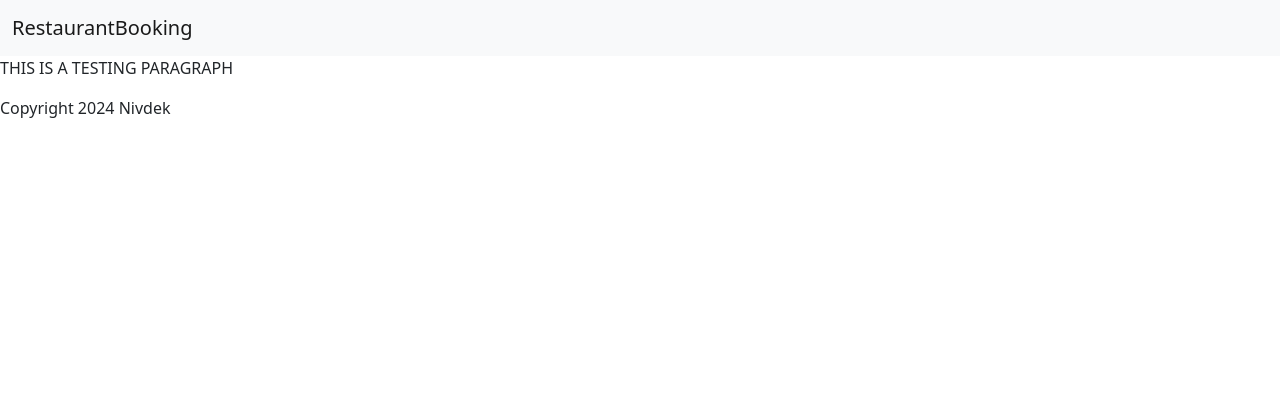
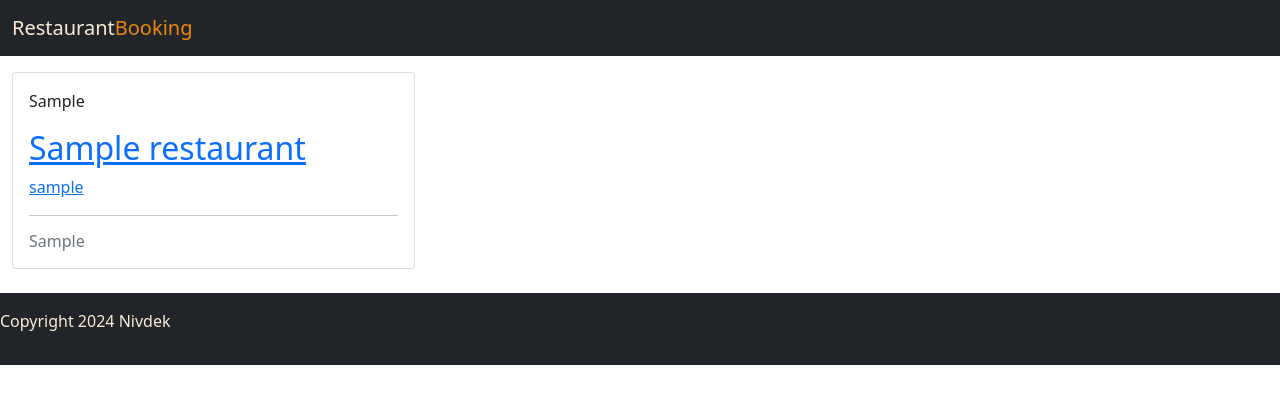
Before and after one commit to Nivdek/booking-project, a Django app: page / in a window 1280 px wide. Shown: the top 404 px of the page. Run offline with Django 4.2, Linux system fonts and the light colour scheme; tables that the repository leaves empty hold one stand-in row (values such as "Sample post").

Commit message:
created basic html structure for mainpage content

```diff
--- a/mainpage/templates/mainpage/index.html
+++ b/mainpage/templates/mainpage/index.html
@@ -1 +1,61 @@
 {% extends "base.html" %}
+{% load static %}
+
+{% block content %}
+<!-- index.html content starts here -->
+<div class="container-fluid">
+    <div class="row">
+
+        <!-- Blog Entries Column -->
+        <div class="col-12 mt-3 left">
+            <div class="row">
+                {% for restaurant in restaurant_list %}
+                <div class="col-md-4">
+                    <div class="card mb-4">
+                        <div class="card-body">
+                            <div class="image-container">
+                                <!-- {% if "placeholder" in post.featured_image.url %}
+                                <img class="card-img-top" src="{% static 'images/default.jpg' %}" alt="placeholder image">
+                                {% else %}
+                                <img class="card-img-top" src=" {{ post.featured_image.url }}" alt="{{ post.title }}">
+                                {% endif %} -->
+                                <div class="image-flash">
+                                    <p class="author">{{ restaurant.food_type }}</p>
+                                </div>
+                            </div>
+                            <a href="" class="post-link">
+                                <h2 class="card-title">{{ restaurant.name }}</h2>
+                                <p class="card-text">{{ restaurant.author }}</p>
+                            </a>
+
+                            <hr />
+                            <p class="card-text text-muted h6">{{ restaurant.city }}
+                            </p>
+                        </div>
+                    </div>
+                </div>
+                {% if forloop.counter|divisibleby:3 %}
+            </div>
+            <div class="row">
+                {% endif %}
+                {% endfor %}
+
+            </div>
+        </div>
+    </div>
+    {% if is_paginated %}
+    <nav aria-label="Page navigation">
+        <ul class="pagination justify-content-center">
+            {% if page_obj.has_previous %}
+            <li><a href="?page={{ page_obj.previous_page_number }}" class="page-link"> &laquo; PREV</a></li>
+            {% endif %}
+            {% if page_obj.has_next %}
+            <li><a href="?page={{ page_obj.next_page_number }}" class="page-link"> NEXT &raquo;</a></li>
+            {% endif %}
+        </ul>
+    </nav>
+    {% endif %}
+</div>
+
+<!-- index.html content ends here -->
+{% endblock content %}
--- a/mainpage/views.py
+++ b/mainpage/views.py
@@ -6,4 +6,4 @@ from .models import Restaurant, Booking
 class RestaurantList(generic.ListView):
     queryset = Restaurant.objects.filter(status=1).order_by("city")
     template_name = "mainpage/index.html"
-    paginate_by = 10
+    paginate_by = 6
--- a/static/css/style.css
+++ b/static/css/style.css
@@ -0,0 +1,11 @@
+/* Navbar Styles */
+
+.logo-color-1 {
+    color: antiquewhite;
+}
+
+.logo-color-2 {
+    color: rgb(236, 134, 10);
+}
+
+/* mainpage Styles  */
--- a/templates/base.html
+++ b/templates/base.html
@@ -1,3 +1,4 @@
+{% load static %}
 {% url 'home' as home_url %}
 
 <!DOCTYPE html>
@@ -10,13 +11,17 @@
     <!-- Bootstrap CSS-->
     <link href="https://cdn.jsdelivr.net/npm/bootstrap@5.0.2/dist/css/bootstrap.min.css" rel="stylesheet"
         integrity="sha384-EVSTQN3/azprG1Anm3QDgpJLIm9Nao0Yz1ztcQTwFspd3yD65VohhpuuCOmLASjC" crossorigin="anonymous">
+    <!-- Custom CSS -->
+    <link rel="stylesheet" href="{% static 'css/style.css' %}">
 </head>
-<body class="d-flex flex-column h-100 main-bg">
+
+<body class="d-flex flex-column h-100">
+
     <!-- Navigation -->
-    <nav class="navbar navbar-expand-lg navbar-light bg-light">
+    <nav class="navbar navbar-expand-lg navbar-light bg-dark">
         <div class="container-fluid">
             <a class="navbar-brand"  href="{% url 'home' %}">
-                <span class="brand">Restaurant</span><span class="red-o">Booking</span>
+                <span class="logo-color-1">Restaurant<span class="logo-color-2">Booking</span></span>
             </a>
         </div>
     </nav>
@@ -28,12 +33,14 @@
     </main>
 
     <!-- Footer -->
-    <footer>
-        <p>
+    <footer class="footer mt-auto py-3 bg-dark">
+        <p class="logo-color-1">
             Copyright 2024 Nivdek
         </p>
+
     </footer>
     <script src="https://cdn.jsdelivr.net/npm/bootstrap@5.0.2/dist/js/bootstrap.bundle.min.js"
         integrity="sha384-MrcW6ZMFYlzcLA8Nl+NtUVF0sA7MsXsP1UyJoMp4YLEuNSfAP+JcXn/tWtIaxVXM" crossorigin="anonymous"></script>
 </body>
+
 </html>
```
